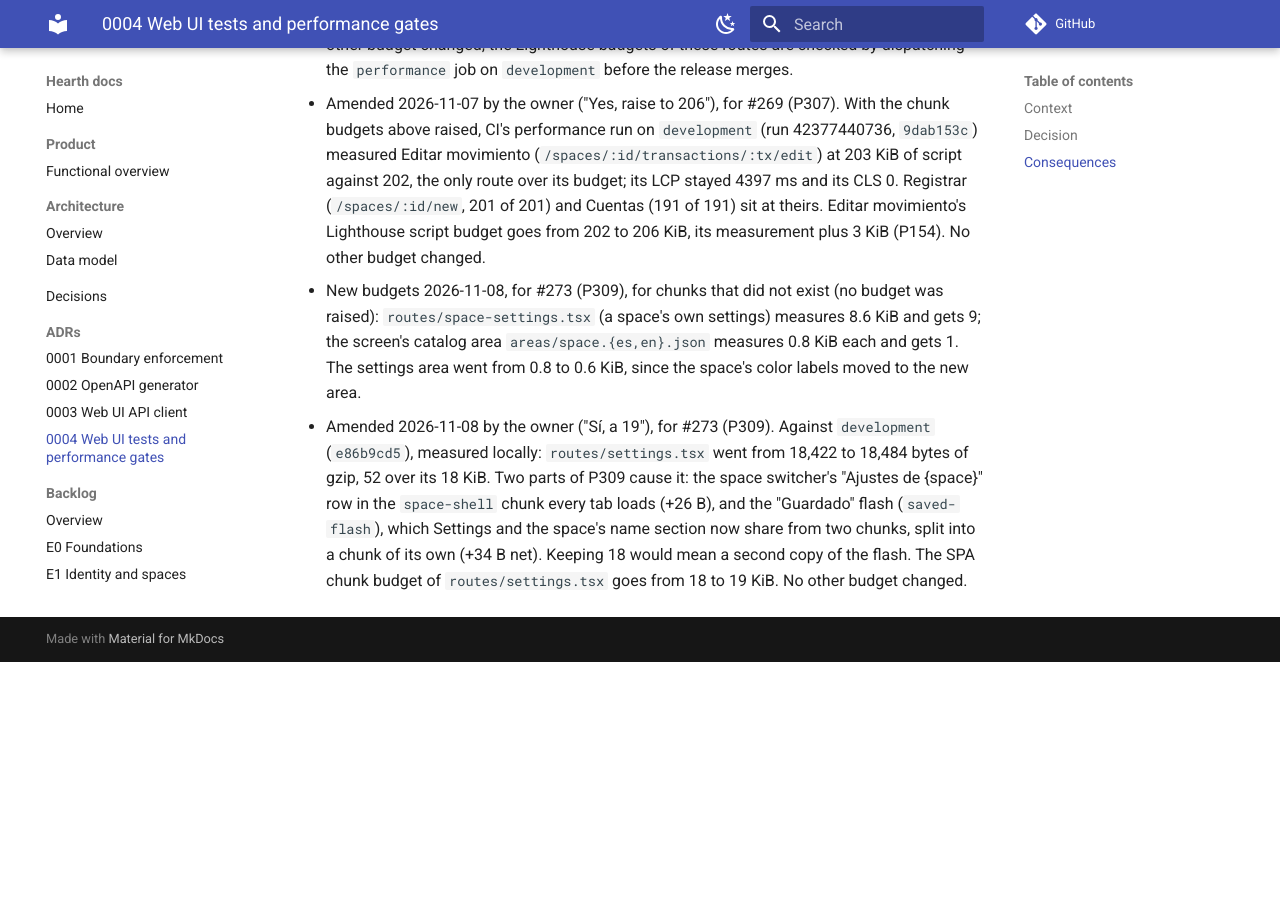
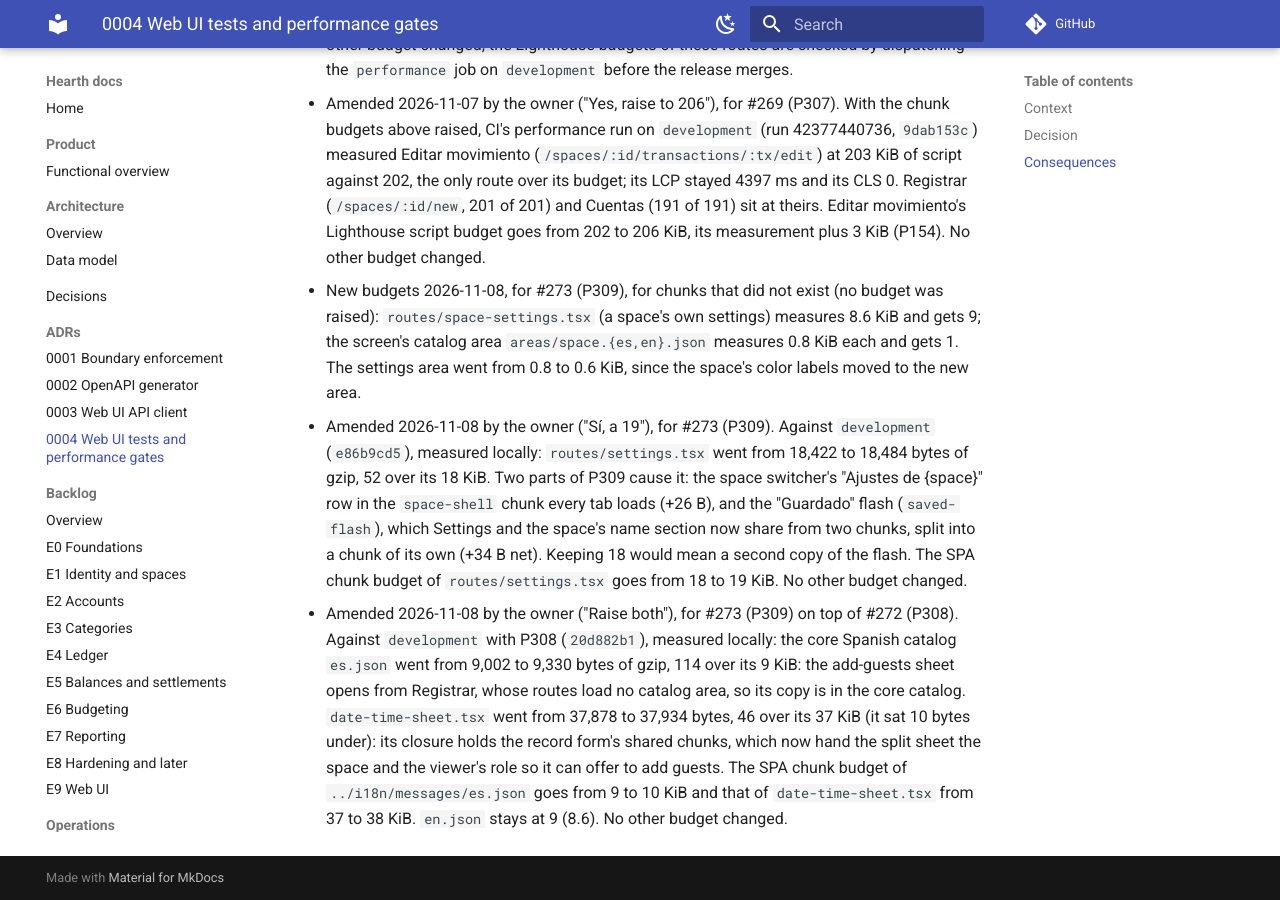
Before and after one commit to Facabore/Hearth, an MkDocs documentation site: the page built from docs/adr/0004-web-ui-testing-and-performance-gates.md, in a window 1280 px wide and 900 px high, scrolled down 5802 px. Built offline with MkDocs 1.6.1 and Material for MkDocs 9.7.7, drawn with Linux system fonts in a browser that asks for light colours; comment, search, counter and statistics services are not loaded; before the commit the page ends 6464 px from its top, so only the background shows below that.

Commit message:
perf(spa): the core Spanish catalog and the date sheet's budgets go to 10 and 38 KiB, as the owner decided (P309, Refs #273)

```diff
--- a/docs/adr/0004-web-ui-testing-and-performance-gates.md
+++ b/docs/adr/0004-web-ui-testing-and-performance-gates.md
@@ -50,3 +50,4 @@ The owner kept React and Next.js on one condition: the UI must be fast, with Cor
 - Amended 2026-11-07 by the owner ("Yes, raise to 206"), for #269 (P307). With the chunk budgets above raised, CI's performance run on `development` (run 42377440736, `9dab153c`) measured Editar movimiento (`/spaces/:id/transactions/:tx/edit`) at 203 KiB of script against 202, the only route over its budget; its LCP stayed 4397 ms and its CLS 0. Registrar (`/spaces/:id/new`, 201 of 201) and Cuentas (191 of 191) sit at theirs. Editar movimiento's Lighthouse script budget goes from 202 to 206 KiB, its measurement plus 3 KiB (P154). No other budget changed.
 - New budgets 2026-11-08, for #273 (P309), for chunks that did not exist (no budget was raised): `routes/space-settings.tsx` (a space's own settings) measures 8.6 KiB and gets 9; the screen's catalog area `areas/space.{es,en}.json` measures 0.8 KiB each and gets 1. The settings area went from 0.8 to 0.6 KiB, since the space's color labels moved to the new area.
 - Amended 2026-11-08 by the owner ("Sí, a 19"), for #273 (P309). Against `development` (`e86b9cd5`), measured locally: `routes/settings.tsx` went from 18,422 to 18,484 bytes of gzip, 52 over its 18 KiB. Two parts of P309 cause it: the space switcher's "Ajustes de {space}" row in the `space-shell` chunk every tab loads (+26 B), and the "Guardado" flash (`saved-flash`), which Settings and the space's name section now share from two chunks, split into a chunk of its own (+34 B net). Keeping 18 would mean a second copy of the flash. The SPA chunk budget of `routes/settings.tsx` goes from 18 to 19 KiB. No other budget changed.
+- Amended 2026-11-08 by the owner ("Raise both"), for #273 (P309) on top of #272 (P308). Against `development` with P308 (`20d882b1`), measured locally: the core Spanish catalog `es.json` went from 9,002 to 9,330 bytes of gzip, 114 over its 9 KiB: the add-guests sheet opens from Registrar, whose routes load no catalog area, so its copy is in the core catalog. `date-time-sheet.tsx` went from 37,878 to 37,934 bytes, 46 over its 37 KiB (it sat 10 bytes under): its closure holds the record form's shared chunks, which now hand the split sheet the space and the viewer's role so it can offer to add guests. The SPA chunk budget of `../i18n/messages/es.json` goes from 9 to 10 KiB and that of `date-time-sheet.tsx` from 37 to 38 KiB. `en.json` stays at 9 (8.6). No other budget changed.
```
Also changed, not shown: 1 other file.
